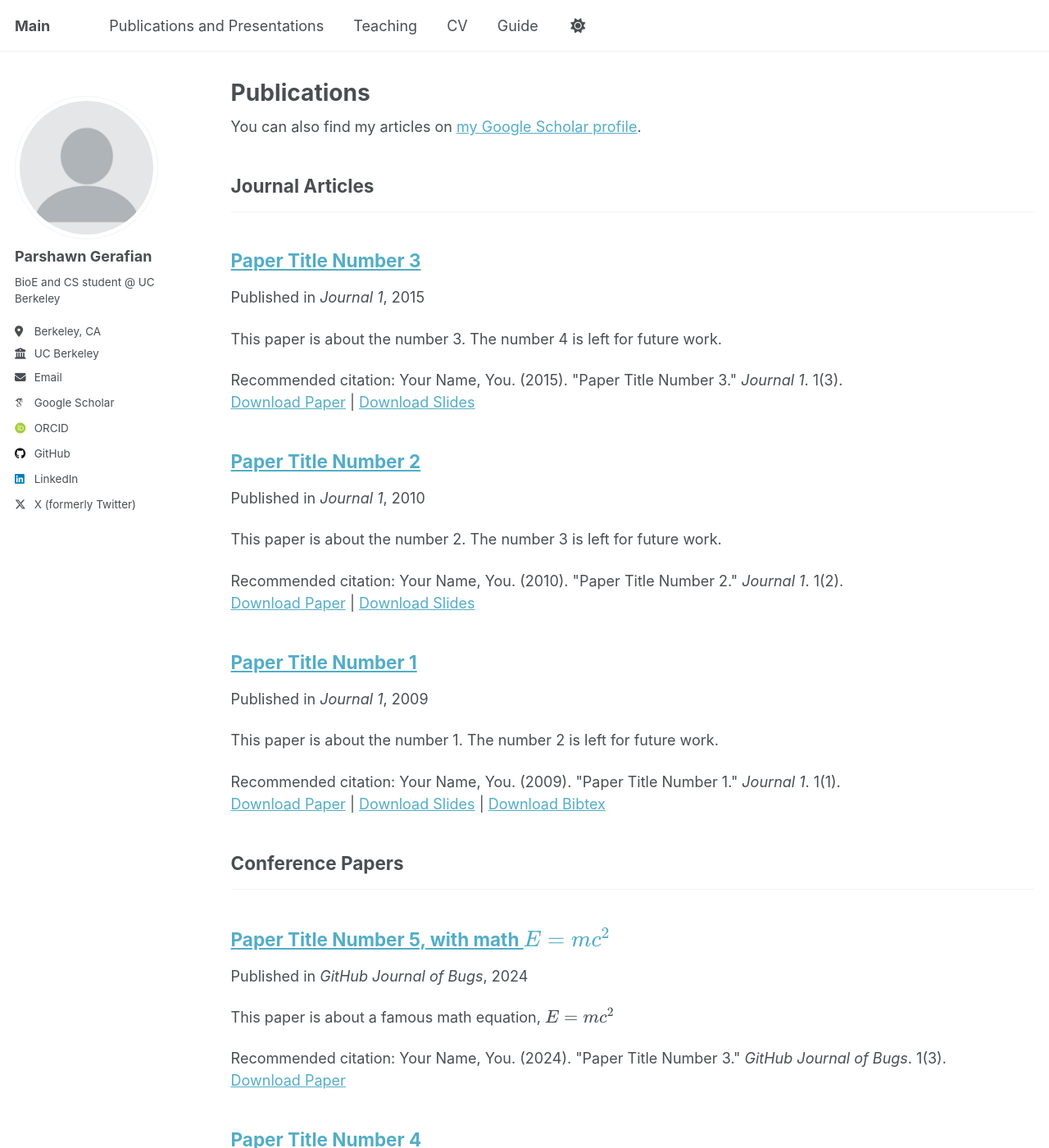
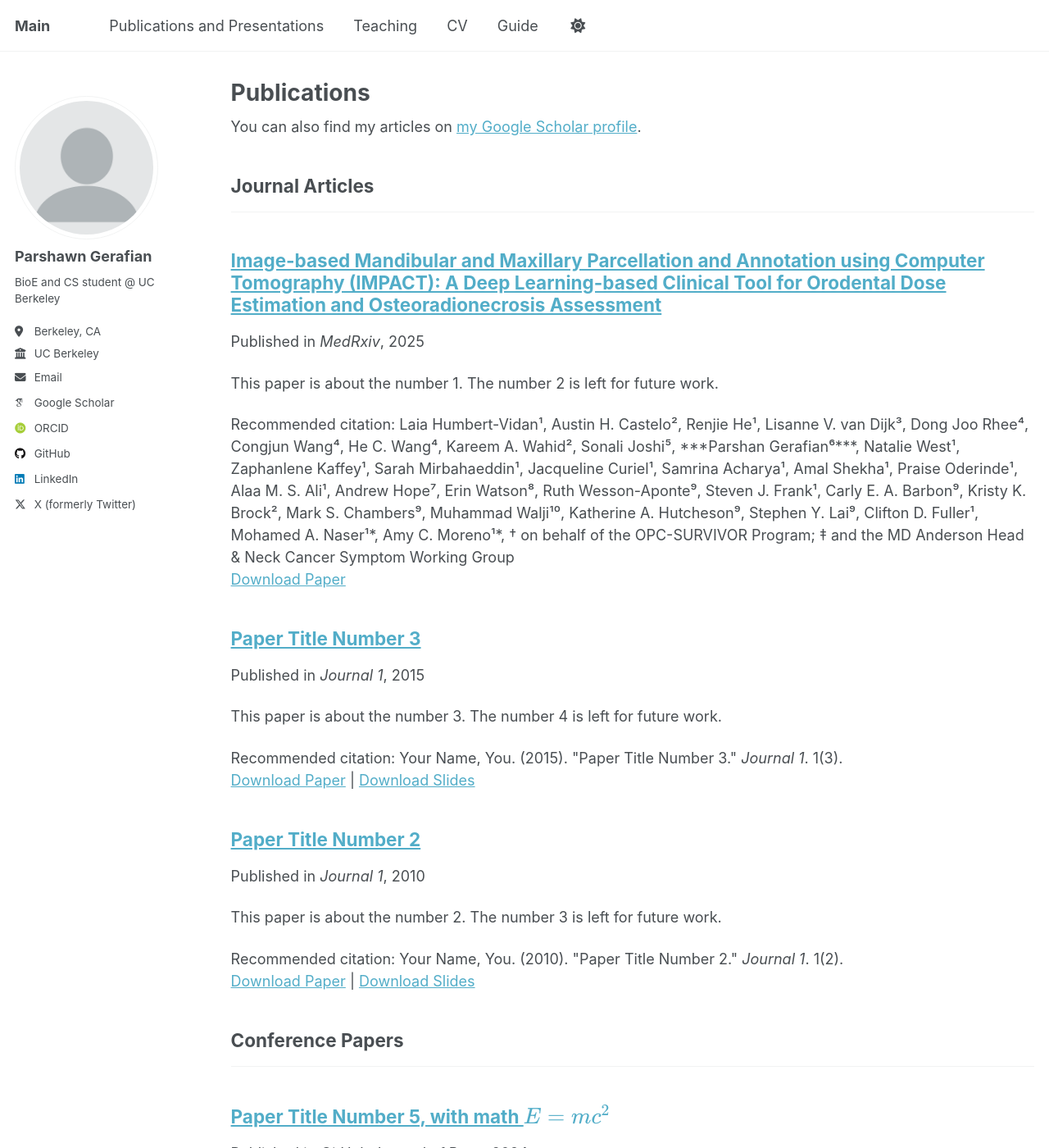
Before and after one commit to parshawn/parshawn.github.io, a Jekyll site: the page built from _pages/publications.html, in a window 1280 px wide and 1400 px high. Shown: the whole window at 82% size. Built offline with Jekyll 4.4.1, drawn with Linux system fonts in a browser that asks for light colours; some web fonts are replaced.

Commit message:
Update 2009-10-01-paper-title-number-1.md

```diff
--- a/_publications/2009-10-01-paper-title-number-1.md
+++ b/_publications/2009-10-01-paper-title-number-1.md
@@ -1,14 +1,14 @@
 ---
-title: "Paper Title Number 1"
+title: "Image-based Mandibular and Maxillary Parcellation and Annotation using Computer Tomography (IMPACT): A Deep Learning-based Clinical Tool for Orodental Dose Estimation and Osteoradionecrosis Assessment"
 collection: publications
 category: manuscripts
 permalink: /publication/2009-10-01-paper-title-number-1
 excerpt: 'This paper is about the number 1. The number 2 is left for future work.'
-date: 2009-10-01
-venue: 'Journal 1'
-slidesurl: 'http://academicpages.github.io/files/slides1.pdf'
-paperurl: 'http://academicpages.github.io/files/paper1.pdf'
-bibtexurl: 'http://academicpages.github.io/files/bibtex1.bib'
-citation: 'Your Name, You. (2009). &quot;Paper Title Number 1.&quot; <i>Journal 1</i>. 1(1).'
+date: 2025-03-18
+venue: 'MedRxiv'
+paperurl: '[http://academicpages.github.io/files/paper1.pdf](https://www.medrxiv.org/content/10.1101/2025.03.18.25324199v1.full.pdf)'
+citation: 'Laia Humbert-Vidan¹, Austin H. Castelo², Renjie He¹, Lisanne V. van Dijk³, Dong Joo Rhee⁴, Congjun Wang⁴, He C. Wang⁴, Kareem A. Wahid², Sonali Joshi⁵, ***Parshan Gerafian⁶***, Natalie West¹, Zaphanlene Kaffey¹, Sarah Mirbahaeddin¹, Jacqueline Curiel¹, Samrina Acharya¹, Amal Shekha¹, Praise Oderinde¹, Alaa M. S. Ali¹, Andrew Hope⁷, Erin Watson⁸, Ruth Wesson-Aponte⁹, Steven J. Frank¹, Carly E. A. Barbon⁹, Kristy K. Brock², Mark S. Chambers⁹, Muhammad Walji¹⁰, Katherine A. Hutcheson⁹, Stephen Y. Lai⁹, Clifton D. Fuller¹, Mohamed A. Naser¹*, Amy C. Moreno¹*, † on behalf of the OPC-SURVIVOR Program; ‡ and the MD Anderson Head & Neck Cancer Symptom Working Group'
 ---
 The contents above will be part of a list of publications, if the user clicks the link for the publication than the contents of section will be rendered as a full page, allowing you to provide more information about the paper for the reader. When publications are displayed as a single page, the contents of the above "citation" field will automatically be included below this section in a smaller font.
+"slidesurl: 'http://academicpages.github.io/files/slides1.pdf'"
+"bibtexurl: 'http://academicpages.github.io/files/bibtex1.bib'"
```
